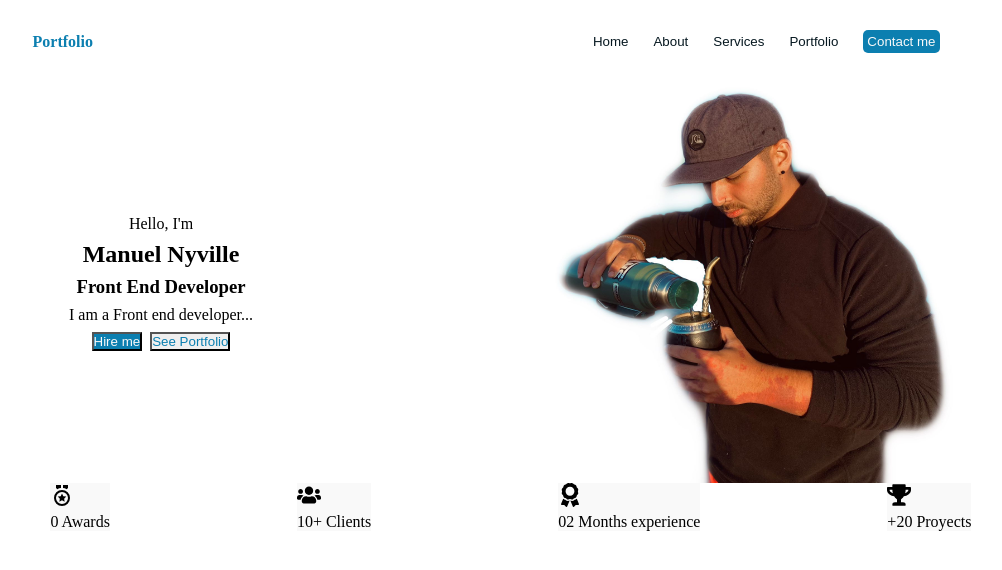
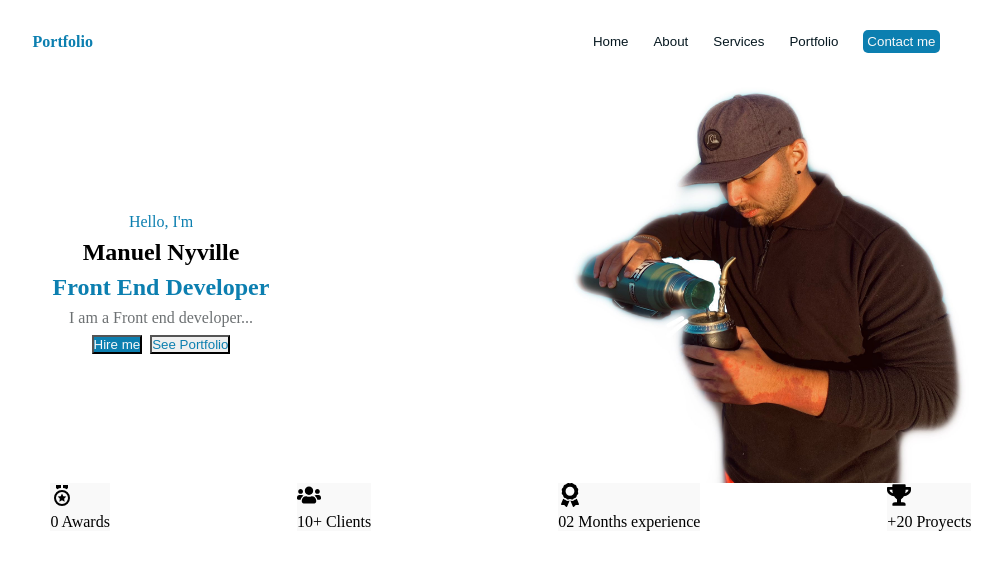
Before and after one commit to Manunyville/Portfolio-tp, a React (Create React App) app: page / in a window 1280 px wide. Shown: the top 570 px of the page, without its empty margins (214-1216 px from the left). Built offline with nearby package versions, Linux system fonts and the light colour scheme; the HTML template or start-up script is replaced by a standard one.

Commit message:
creacion componente About e importacion al APP.JS

```diff
--- a/src/App.js
+++ b/src/App.js
@@ -1,4 +1,5 @@
 import './App.css';
+import About from './components/aboutme/aboutMe';
 import Hero from './components/hero/hero';
 import Navbar from './components/navbar/navbar';
 
@@ -8,6 +9,7 @@ function App() {
     <div>
     <Navbar/>
     <Hero/>
+    <About/>
     </div>
   );
 }
--- /dev/null
+++ b/src/components/aboutme/aboutMe.jsx
@@ -0,0 +1,14 @@
+import './aboutMe.css'
+import React from 'react'
+import { Stack, HStack, VStack, Flex, Button, ButtonGroup, Text } from '@chakra-ui/react'
+import { motion } from "framer-motion"
+
+const About = () =>{
+
+    return(
+        <>
+
+        </>
+    )
+}
+export default About
--- a/src/components/hero/hero.jsx
+++ b/src/components/hero/hero.jsx
@@ -17,10 +17,10 @@ const Hero = () =>{
             <div className="divHero">
                 <HStack justify={'center'} gap={300}>
                     <VStack justify={"space-around"}>
-                    <Text >Hello, I'm</Text>
+                    <Text fontSize='xl' color={'#0C7FB0'}>Hello, I'm</Text>
                     <Heading>Manuel Nyville</Heading>
-                    <h3>Front End Developer</h3>
-                    <Text>I am a Front end developer...</Text>
+                    <Heading fontSize='xl' color={'#0C7FB0'}>Front End Developer</Heading>
+                    <Text color={'#6D7173'}>I am a Front end developer...</Text>
                     <ButtonGroup>
                         <Button  as={motion.button}  whileHover={{  color:'#0C7FB0' }} color={'#F9F9F9'} bg={'#0C7FB0'} variant='solid'>Hire me</Button>
                         <Button  as={motion.button}  whileHover={{  color:'#0C7FB0' }} color={'#0C7FB0'} colorScheme='teal' variant='outline' >See Portfolio</Button>
@@ -40,7 +40,7 @@ const Hero = () =>{
                         <Text>0 Awards</Text>
                         </CardBody>
                      </Card>
-                     <Card bg={'#F9F9F9'}>
+                     <Card as={motion.div} whileHover={{ scale:1.3, color:'#0C7FB0' }} bg={'#F9F9F9'}>
                         <CardHeader>
                         <Heading size='md'>  <FaUsers/></Heading>
                         </CardHeader>
@@ -48,7 +48,7 @@ const Hero = () =>{
                         <Text>10+ Clients</Text>
                         </CardBody>
                      </Card>
-                     <Card bg={'#F9F9F9'}>
+                     <Card as={motion.div} whileHover={{ scale:1.3, color:'#0C7FB0' }} bg={'#F9F9F9'}>
                         <CardHeader>
                         <Heading size='md'> <FaAward/> </Heading>
                         </CardHeader>
@@ -56,7 +56,7 @@ const Hero = () =>{
                         <Text>02 Months experience</Text>
                         </CardBody>
                      </Card>
-                     <Card bg={'#F9F9F9'}>
+                     <Card as={motion.div} whileHover={{ scale:1.3, color:'#0C7FB0' }} bg={'#F9F9F9'}>
                        <CardHeader>
                         <Heading size='md'> <FaTrophy/> </Heading>
                        </CardHeader>
```
Also changed, not shown: src/components/aboutme/aboutMe.css (added).
